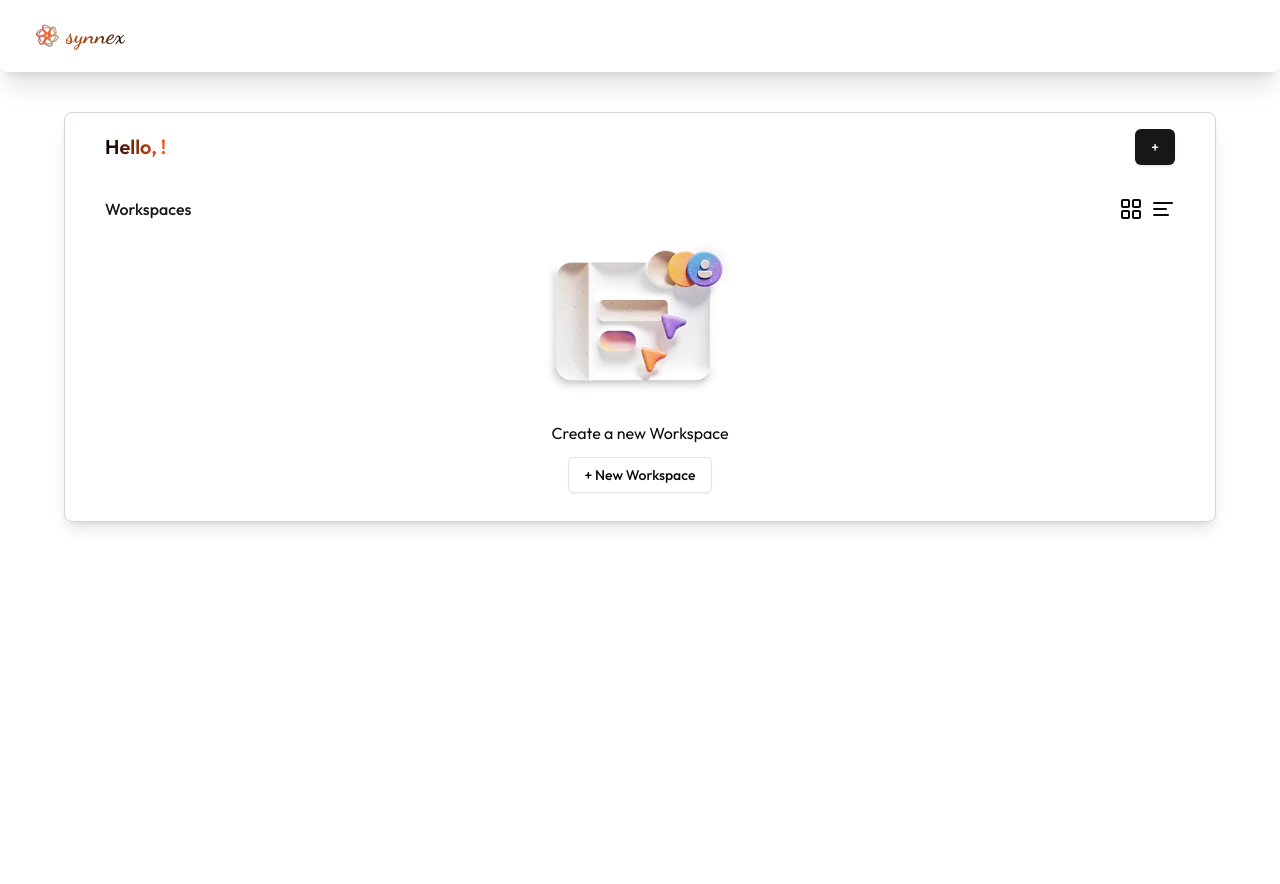
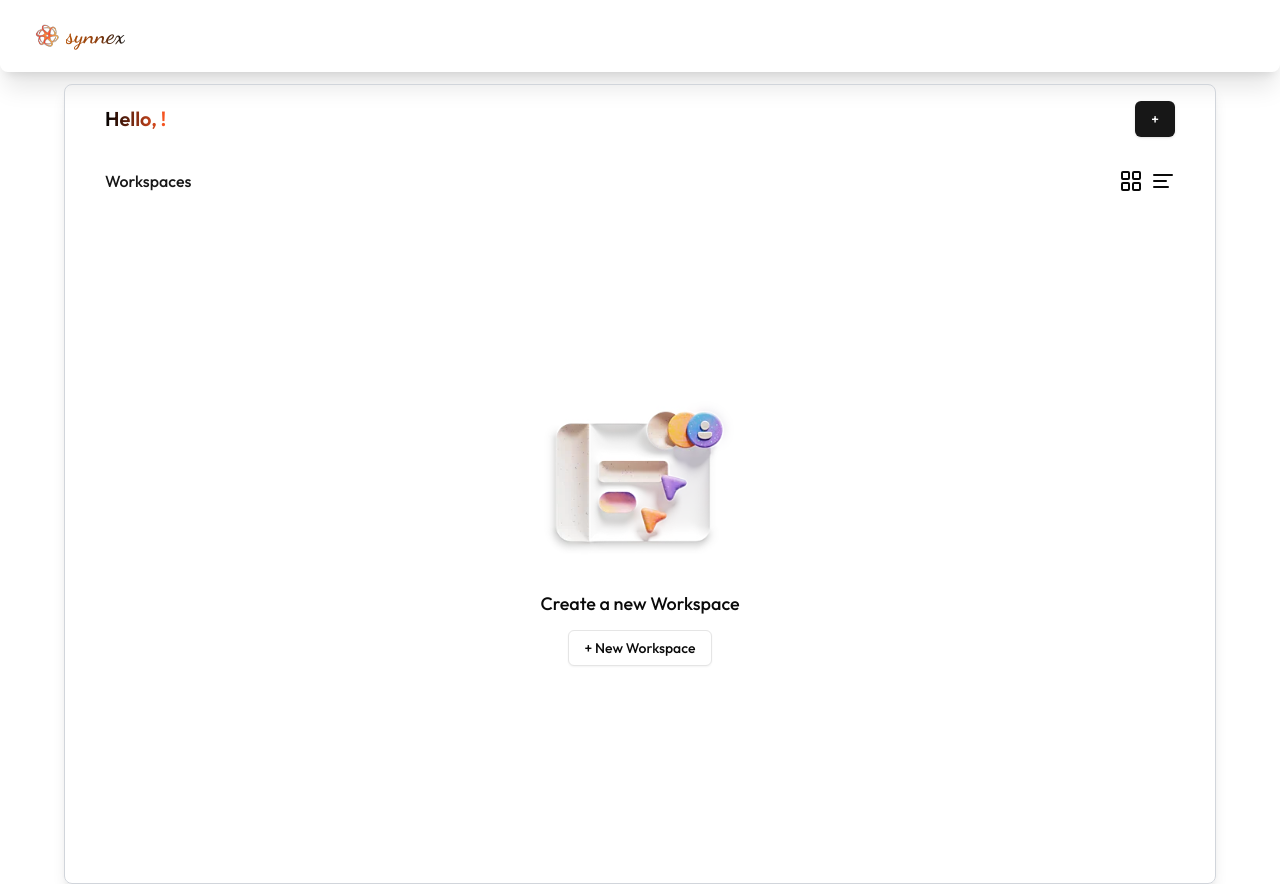
Before and after one commit to axshatInd/synnexTial, a Next.js app: page /dashboard in a window 1280 px wide. Before the commit the page ends 800 px from the top, so only its background shows below. Built offline with nearby package versions, Linux system fonts and the light colour scheme; no server answers.

Commit message:
added padding

```diff
--- a/app/(routes)/dashboard/_components/Header.jsx
+++ b/app/(routes)/dashboard/_components/Header.jsx
@@ -7,7 +7,7 @@ function Header() {
   const { orgId } = useAuth();
   console.log(orgId);
   return (
-    <div className="flex justify-between items-center px-4 py-3 md:px-6 md:py-4 lg:px-8 lg:py-5 shadow-xl rounded-lg max-w-8xl mx-auto">
+    <div className="flex justify-between items-center px-4 py-3 md:px-6 md:py-4 lg:px-8 lg:py-5 shadow-xl rounded-lg max-w-8xl mb-3 mx-auto">
       <Logo />
       <OrganizationSwitcher
         afterCreateOrganizationUrl={"/dashboard"}
--- a/app/(routes)/dashboard/_components/WorkspaceList.jsx
+++ b/app/(routes)/dashboard/_components/WorkspaceList.jsx
@@ -7,17 +7,21 @@ import React, { useState } from "react";
 
 function WorkspaceList() {
   const { user } = useUser();
+  const [WorkspaceList, setWorkspaceList] = useState([]);
 
-  const [WorkspaceList, setWorkspaceList] = useState([]);
   return (
-    <div className="my-10 px-4 sm:px-6 md:px-8 lg:px-10 xl:px-10 py-4 border border-gray-300 shadow-lg rounded-lg max-w-6xl mx-auto">
+    <div className="min-h-screen flex flex-col px-4 sm:px-6 md:px-8 lg:px-10 xl:px-10 py-4 border border-gray-300 shadow-lg rounded-lg max-w-6xl mx-auto">
+      {/* Header */}
       <div className="flex justify-between items-center mb-8">
         <h2 className="font-semibold text-xl gradient-text3">
           Hello, {user?.username}!
         </h2>
         <Button>+</Button>
       </div>
-      <div className="flex justify-between items-center">
+
+      {/* Main Content Area */}
+      <div className="flex flex-col flex-grow">
+        <div className="flex justify-between items-center mb-4">
           <div>
             <h2 className="font-medium text-primary">Workspaces</h2>
           </div>
@@ -26,22 +30,26 @@ function WorkspaceList() {
             <AlignLeft />
           </div>
         </div>
-      {WorkspaceList?.length == 0 ? (
-        <div className="flex flex-col justify-center items-center">
+        {WorkspaceList?.length === 0 ? (
+          <div className="flex flex-col justify-center items-center flex-grow mt-4">
             <Image
-            src={"/workspace.png"}
+              src="/workspace.png"
               width={200}
               height={200}
               alt="Workspace"
             />
-          <h2>Create a new Workspace</h2>
+            <h2 className="text-lg font-medium mt-2">Create a new Workspace</h2>
             <Button variant="outline" className="my-3">
               + New Workspace
             </Button>
           </div>
         ) : (
-        <div>Workspace List</div>
+          <div className="flex-grow mt-4">Workspace List</div>
         )}
+      </div>
+
+      {/* Footer */}
+      <div className="py-4">{/* Add footer content or adjust as needed */}</div>
     </div>
   );
 }
```
Lines whose indentation alone changed are shown as unchanged.
